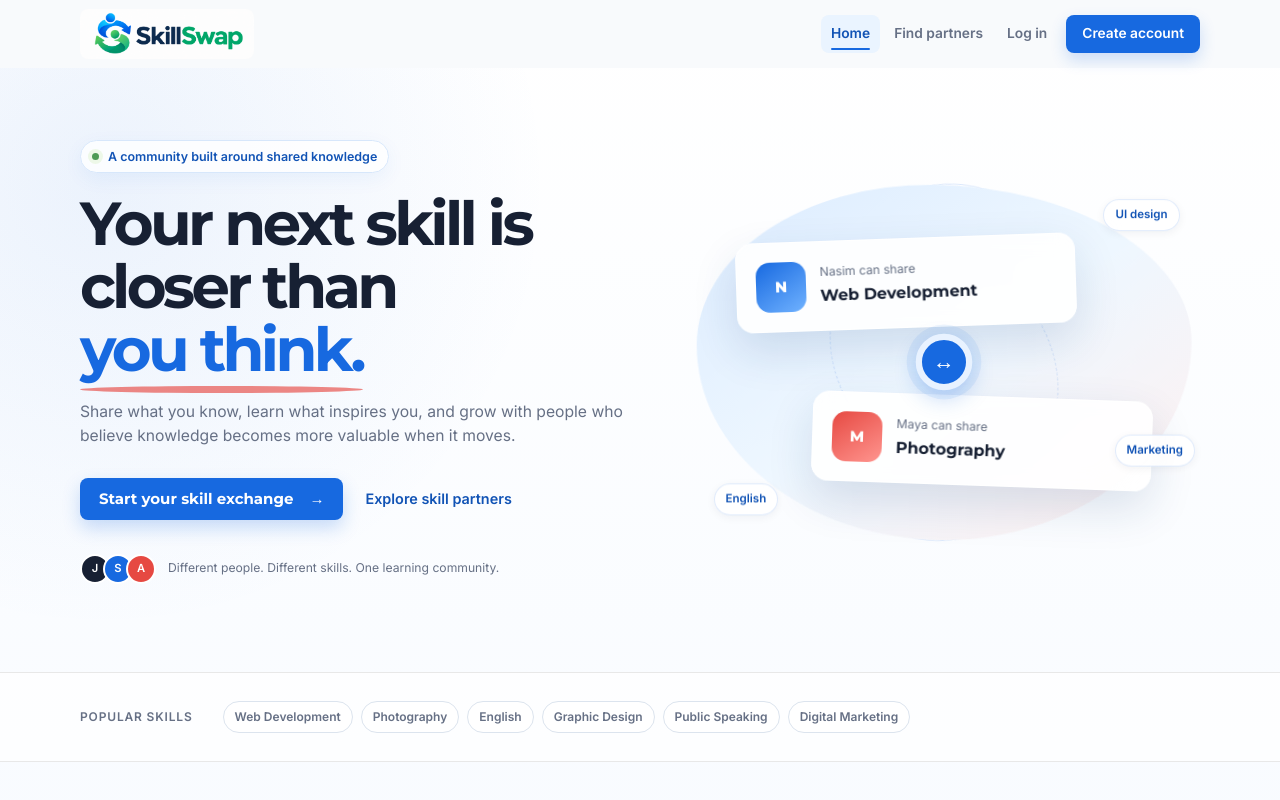
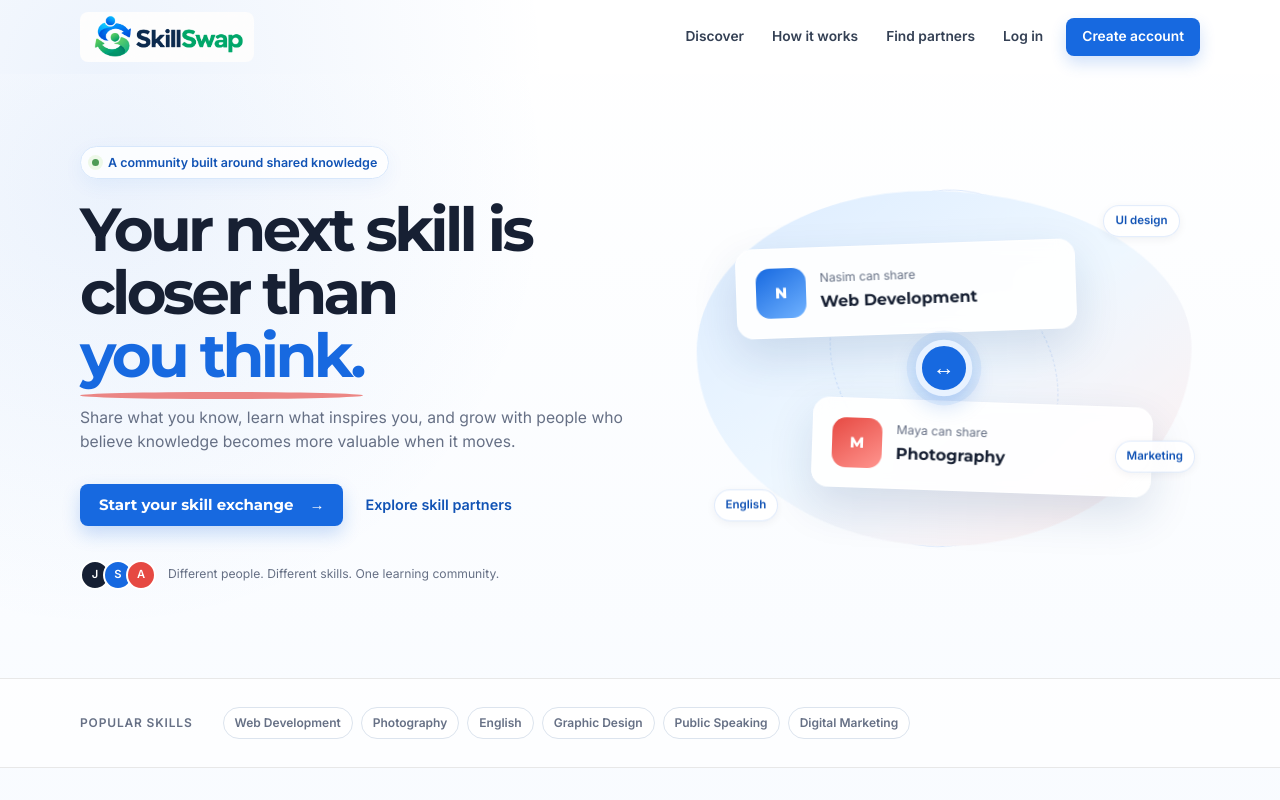
Before and after one commit to shoptorshikormoker/Skillswap-fullstack, a React (Vite) app in the folder frontend/: page / in a window 1280 px wide. Shown: the top 800 px of the page. Built offline with nearby package versions, Linux system fonts and the light colour scheme; no server answers.

Commit message:
feat: make shared header route-aware

```diff
--- a/frontend/src/components/SiteHeader.css
+++ b/frontend/src/components/SiteHeader.css
@@ -2,6 +2,32 @@
   position: relative;
   z-index: 20;
   background: var(--color-background);
+}
+
+.site-header--landing {
+  background:
+    radial-gradient(circle at 8% 100%, rgba(23, 105, 224, 0.08), transparent 28rem),
+    #fff;
+}
+
+.site-header--landing .site-header__nav {
+  min-height: 74px;
+}
+
+.site-header--landing .site-header__links {
+  gap: 8px;
+}
+
+.site-header--landing .site-header__links > a:not(.site-header__signup) {
+  color: #344054;
+}
+
+.site-header--landing .site-header__links > a:not(.site-header__signup):hover {
+  color: var(--color-primary-dark);
+}
+
+.site-header--auth {
+  background: #f7f9fc;
 }
 
 .site-header__nav {
--- a/frontend/src/components/SiteHeader.jsx
+++ b/frontend/src/components/SiteHeader.jsx
@@ -11,6 +11,9 @@ function SiteHeader() {
   const location = useLocation()
   const navigate = useNavigate()
   const [counts, setCounts] = useState({ requests: 0, sessions: 0 })
+  const isLanding = location.pathname === '/'
+  const isAuthPage = ['/login', '/register'].includes(location.pathname)
+  const variant = isLanding ? 'landing' : isAuthPage ? 'auth' : 'workspace'
 
   useEffect(() => {
     if (!user) return
@@ -35,11 +38,29 @@ function SiteHeader() {
   }
 
   return (
-    <header className="site-header">
+    <header className={`site-header site-header--${variant}`}>
       <nav className="site-header__nav container" aria-label="Main navigation">
         <BrandLogo className="site-header__brand" />
         <div className="site-header__links">
-          {user ? (
+          {isLanding ? (
+            <>
+              <a href="#discover">Discover</a>
+              <a href="#how-it-works">How it works</a>
+              <Link to="/search">Find partners</Link>
+              {user ? (
+                <Link className="site-header__signup" to="/dashboard">
+                  Dashboard
+                </Link>
+              ) : (
+                <>
+                  <Link to="/login">Log in</Link>
+                  <Link className="site-header__signup" to="/register">
+                    Create account
+                  </Link>
+                </>
+              )}
+            </>
+          ) : user ? (
             <>
               <HeaderLink to="/dashboard" active={isActive('/dashboard')}>
                 Overview
```
